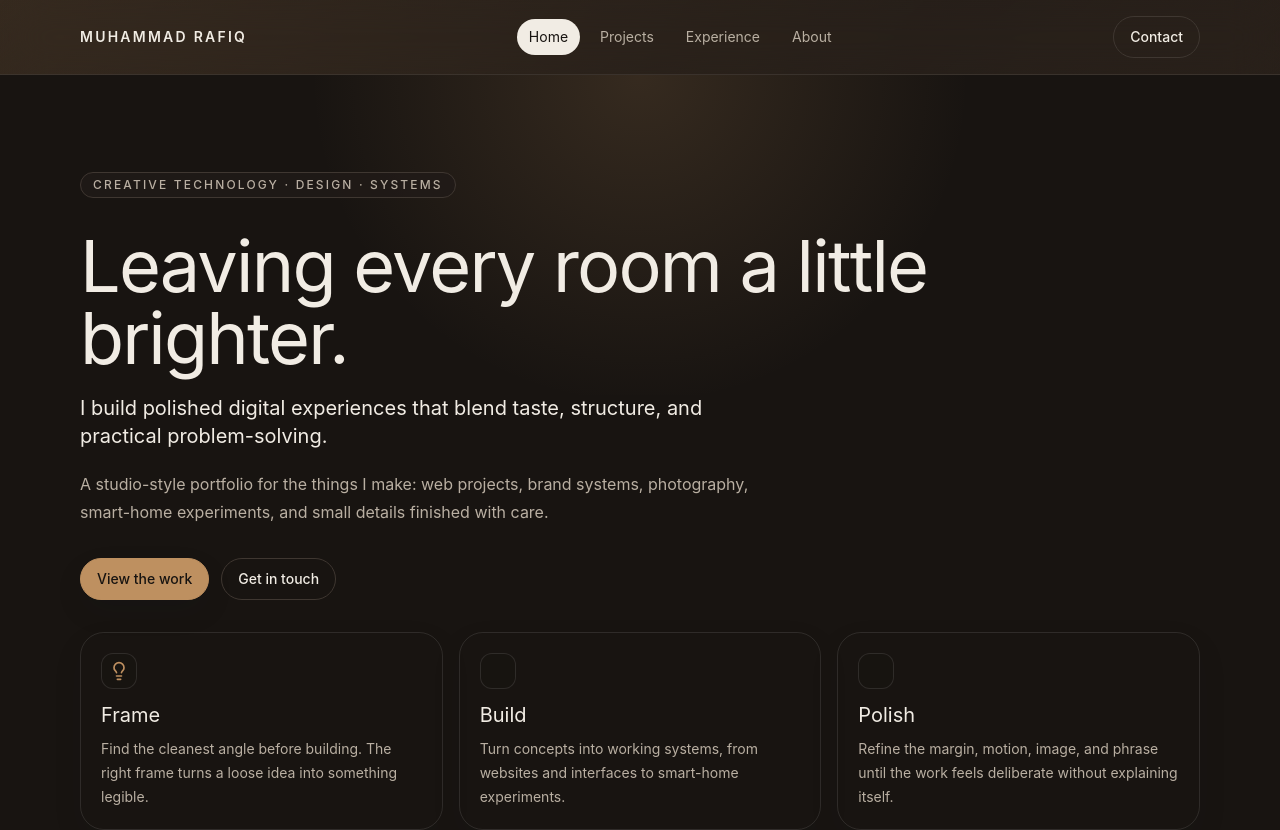
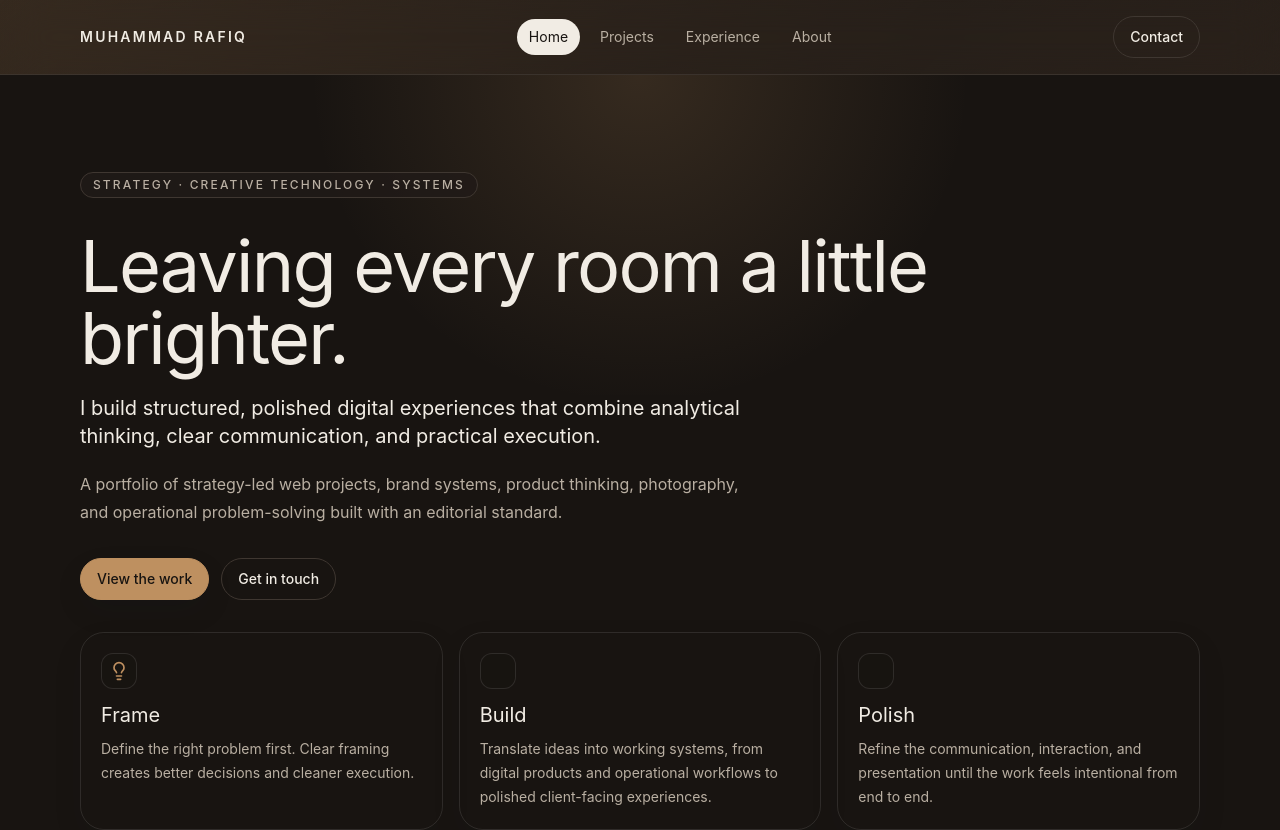
Before and after one commit to mohabbis/personal-portfolio, a Next.js app: page / in a window 1280 px wide. Shown: the top 830 px of the page. Built offline with nearby package versions, Linux system fonts and the light colour scheme.

Commit message:
Refine consulting positioning for strategy recruiting

```diff
--- a/data/site.ts
+++ b/data/site.ts
@@ -2,21 +2,21 @@ import type { ContactItem, FeatureItem, SocialLink } from "@/lib/types";
 
 export const siteConfig = {
   name: "Muhammad Rafiq",
-  title: "Creative technology, design systems, and polished digital work.",
+  title: "Strategy, creative technology, and polished digital execution.",
   description:
-    "Muhammad Rafiq — a creative portfolio of web, design, photography, branding, smart-home experiments, and systems-minded digital work.",
+    "Muhammad Rafiq — strategy-minded builder focused on digital products, operational thinking, brand systems, and client-ready execution.",
   location: "Chicago, Illinois",
   email: "muharafi@umich.edu",
   linkedIn: "https://www.linkedin.com/in/muharafiq",
   availability:
-    "Exploring roles across strategy, product, and creative technology. This site is a live project I designed, built, and shipped in Next.js.",
+    "Exploring roles across consulting, strategy, product, and creative technology. This site is a live project I designed, structured, and shipped in Next.js.",
   hero: {
-    eyebrow: "Creative Technology · Design · Systems",
+    eyebrow: "Strategy · Creative Technology · Systems",
     headline: "Leaving every room a little brighter.",
     subheadline:
-      "I build polished digital experiences that blend taste, structure, and practical problem-solving.",
+      "I build structured, polished digital experiences that combine analytical thinking, clear communication, and practical execution.",
     description:
-      "A studio-style portfolio for the things I make: web projects, brand systems, photography, smart-home experiments, and small details finished with care.",
+      "A portfolio of strategy-led web projects, brand systems, product thinking, photography, and operational problem-solving built with an editorial standard.",
     primaryCta: {
       label: "View the work",
       href: "/portfolio"
@@ -28,26 +28,26 @@ export const siteConfig = {
   },
   about: {
     intro:
-      "I care about work that feels considered: visually sharp, technically sound, and clear enough to make the complicated feel calm.",
+      "I care about work that feels considered: analytically grounded, visually sharp, and structured clearly enough to make complex ideas easier to act on.",
     paragraphs: [
-      "My projects sit between creative direction, digital systems, and hands-on execution. I like building the thing, shaping how it feels, and making sure the final experience has a point of view.",
-      "I'm drawn to projects where taste and structure have to meet: a brand refresh, a web experience, a smart-home interface, a photo set, or a product idea that needs a cleaner frame.",
-      "Whether I'm designing a site, wiring up a home system, shooting visuals, or shaping a brand, the through-line is simple: useful ideas, refined details, and a finish that feels intentional."
+      "My projects sit at the intersection of strategy, systems thinking, and execution. I like taking ambiguous ideas, structuring the problem, and carrying the work through to a polished final product.",
+      "That process has shown up across branding projects, digital products, smart-home experimentation, budgeting and operations work, and client-facing web experiences.",
+      "Whether I am building a site, refining a process, shaping a recommendation, or designing a user experience, the through-line is consistent: practical thinking, clear structure, and attention to detail."
     ],
     strengths: [
-      "Creative Direction",
+      "Structured Problem Solving",
+      "Client Communication",
       "Digital Product Thinking",
-      "Brand & Visual Systems",
       "Polished Execution"
     ]
   },
   consultingReady: {
     title: "Where I fit",
     bullets: [
-      "Strategy: clear framing, practical recommendations, and decisions shaped by good taste and sound logic.",
-      "Product: digital experiences, interface thinking, user flows, and systems that feel easy to use.",
-      "Creative technology: Next.js, TypeScript, smart-home experimentation, and interactive builds.",
-      "Design & brand: editorial web systems, photography, identity work, and polished visual storytelling."
+      "Consulting & strategy: hypothesis-driven thinking, structured recommendations, and client-ready communication.",
+      "Operations & execution: budgeting, vendor coordination, process improvement, and practical systems thinking.",
+      "Product & technology: Next.js, TypeScript, digital product workflows, and systems-oriented experimentation.",
+      "Brand & communication: editorial web systems, positioning, visual storytelling, and presentation polish."
     ]
   }
 };
@@ -55,30 +55,30 @@ export const siteConfig = {
 export const highlights: FeatureItem[] = [
   {
     title: "Frame",
-    description: "Find the cleanest angle before building. The right frame turns a loose idea into something legible."
+    description: "Define the right problem first. Clear framing creates better decisions and cleaner execution."
   },
   {
     title: "Build",
-    description: "Turn concepts into working systems, from websites and interfaces to smart-home experiments."
+    description: "Translate ideas into working systems, from digital products and operational workflows to polished client-facing experiences."
   },
   {
     title: "Polish",
-    description: "Refine the margin, motion, image, and phrase until the work feels deliberate without explaining itself."
+    description: "Refine the communication, interaction, and presentation until the work feels intentional from end to end."
   }
 ];
 
 export const workingPrinciples: FeatureItem[] = [
   {
-    title: "Taste has structure",
-    description: "Strong visuals still need a spine. Layout, rhythm, and hierarchy make the work feel calm instead of loud."
+    title: "Structure creates clarity",
+    description: "Strong ideas become more useful when they are organized clearly, communicated directly, and easy to act on."
   },
   {
-    title: "Build the feeling",
-    description: "A project is not just what it does. It is how it moves, sounds, reads, and settles in the user's hand."
+    title: "Execution matters",
+    description: "Good thinking is only valuable if it survives implementation. Details, reliability, and follow-through matter."
   },
   {
     title: "Finish to a standard",
-    description: "The spacing, the phrasing, the final interaction: small details decide whether work feels ordinary or considered."
+    description: "The spacing, phrasing, interaction, and final presentation shape whether work feels merely complete or genuinely considered."
   }
 ];
 
@@ -87,7 +87,7 @@ export const contactItems: ContactItem[] = [
     label: "Email",
     value: siteConfig.email,
     href: `mailto:${siteConfig.email}`,
-    note: "Best way to reach me about projects, roles, or a portfolio walkthrough."
+    note: "Best way to reach me about consulting, strategy, product, or creative technology opportunities."
   },
   {
     label: "LinkedIn",
@@ -99,7 +99,7 @@ export const contactItems: ContactItem[] = [
     label: "Portfolio",
     value: "Explore selected work",
     href: "/portfolio",
-    note: "Project write-ups across web, design, brand, photography, and creative technology."
+    note: "Case studies and projects across strategy, systems, digital products, and brand work."
   }
 ];
 
```
